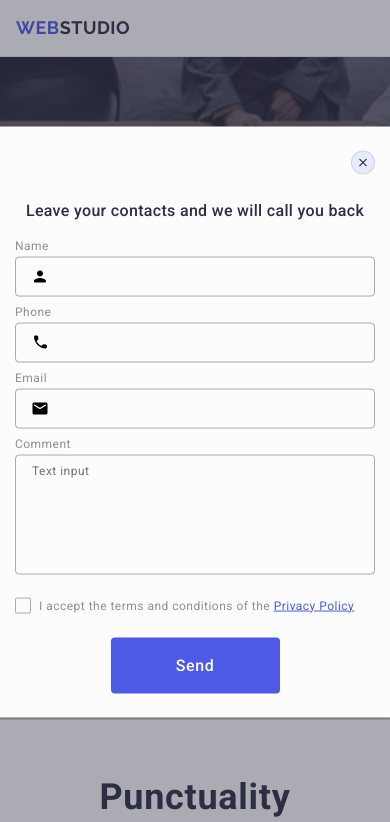
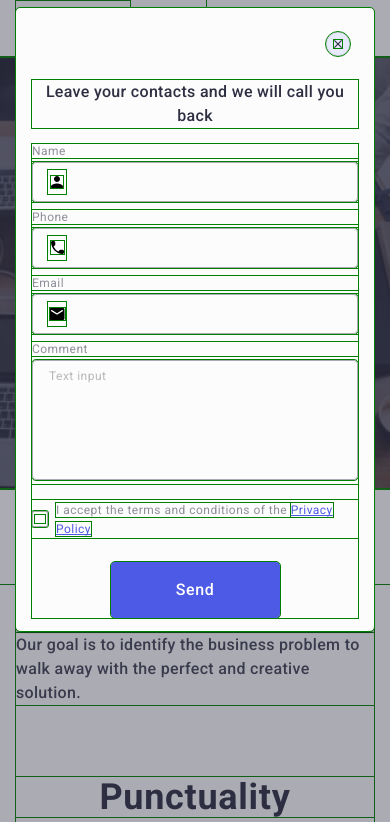
Before and after one commit to codescriptman/goit-markup-hw-06, a plain HTML site: page index.html in a window 390 px wide. Shown: the top 822 px of the page. Drawn offline with nearby package versions, Linux system fonts and the light colour scheme.

Commit message:
modal mobile

```diff
--- a/css/styles.css
+++ b/css/styles.css
@@ -1,6 +1,6 @@
-/* * {
+* {
   outline: 1px solid green !important;
-} */
+}
 
 body {
   margin: 0;
@@ -753,7 +753,7 @@ input {
 /* modal window */
 
 /* adaptive styles=> */
-@media (max-width: 1158px) {
+@media (min-width: 768) and (max-width: 1158px) {
   .container {
     width: 768px;
     flex-wrap: wrap;
@@ -978,6 +978,57 @@ input {
     margin: 0 auto;
   }
   /* footer */
+  /* modal window */
+  .modal {
+    top: 8px;
+    left: 16px;
+    transform: translate(0, 0);
+    width: calc(100% - 32px);
+    height: 623px;
+    padding: 72px 16px 24px 16px;
+  }
+  .modal-text {
+    font-weight: 500;
+    font-size: 16px;
+    line-height: 1.5;
+    letter-spacing: 0.02em;
+  }
+  .marker {
+    font-weight: 400;
+    font-size: 12px;
+    line-height: 1.16667;
+    letter-spacing: 0.04em;
+    /* modal window */
+  }
+  .commentfield::placeholder {
+    font-weight: 400;
+    font-size: 12px;
+    line-height: 1.16667;
+    letter-spacing: 0.04em;
+    opacity: 0.5;
+  }
+  .checkboxfield {
+    position: relative;
+    padding-left: 24px;
+  }
+  .check {
+    margin-right: 7.5px;
+    transform: translateY(-50%);
+    position: absolute;
+    top: 50%;
+    left: 0;
+  }
+  .marker-checkbox {
+    font-weight: 400;
+    font-size: 12px;
+    line-height: 1.16667;
+    letter-spacing: 0.04em;
+  }
+  .privacy-link {
+    line-height: 1.33333;
+    text-decoration: underline;
+    text-decoration-skip-ink: none;
+  }
 }
 
 /* adaptive styles */
```
